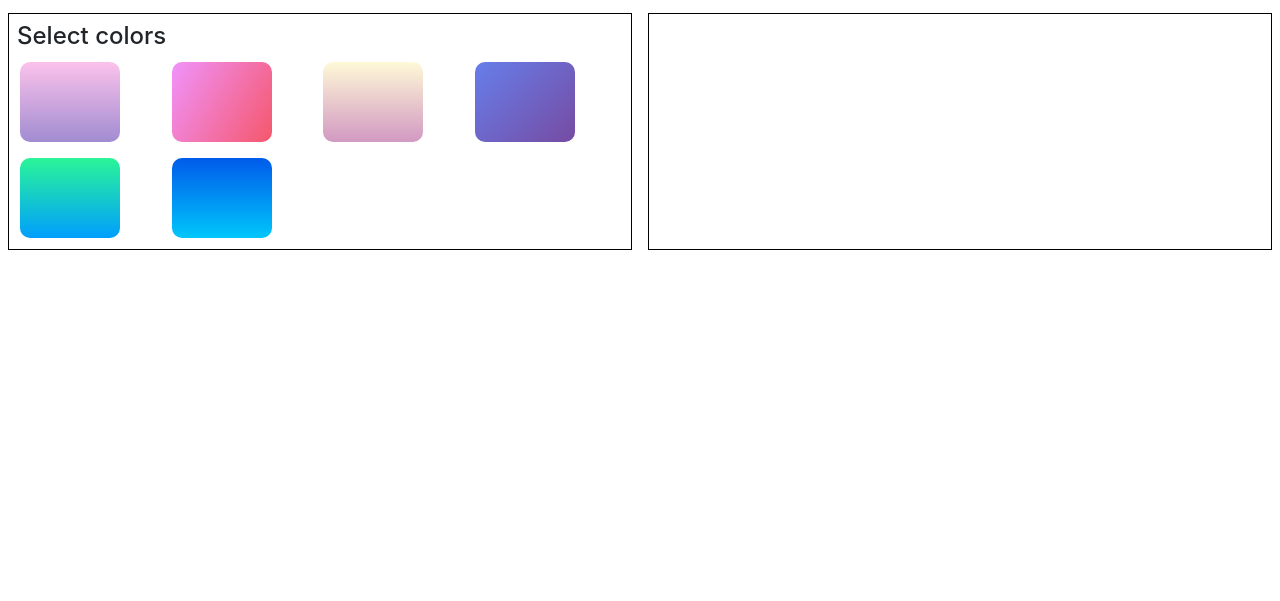
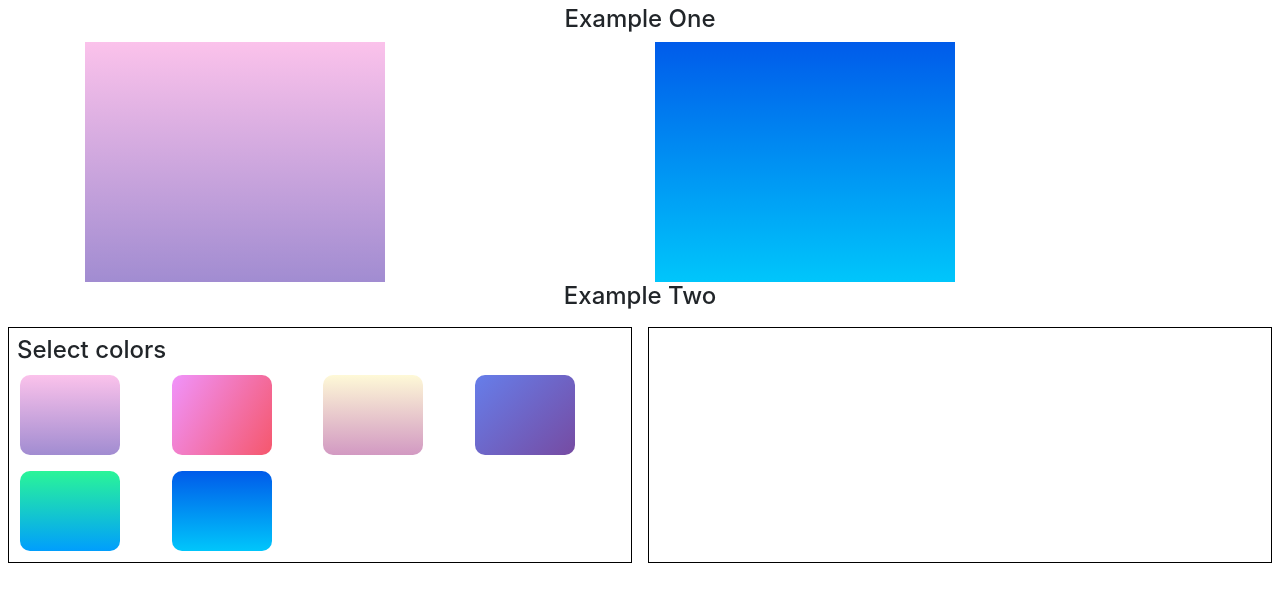
Before and after one commit to art-abdulwadud/drag-and-drop, a plain HTML site: page index.html in a window 1280 px wide. Shown: the part 51-652 px from the top of the page. Drawn offline with Linux system fonts and the light colour scheme.

Commit message:
examples

```diff
--- a/drag-and-drop.js
+++ b/drag-and-drop.js
@@ -1,4 +1,22 @@
-// DOM Elements
+// Example one
+let toBeDragged = document.querySelector('.to-be-dragged');
+let dropTarget = document.querySelector('.drop-target');
+
+toBeDragged.addEventListener('dragstart', (e) => {
+	e.dataTransfer.setData('text', e.target.style.backgroundImage)
+})
+
+dropTarget.addEventListener('dragover', (e) => {
+	e.preventDefault()
+})
+dropTarget.addEventListener('drop', (e) => {
+	e.preventDefault()
+	let newBackground = e.dataTransfer.getData('text');
+	toBeDragged.style.backgroundImage = e.target.style.backgroundImage;
+	e.target.style.backgroundImage = newBackground;
+})
+
+// Example two
 const selectColors = document.querySelector('.select-colors');
 const pickColor = document.querySelectorAll('.pick-color');
 const selectedColors = document.querySelector('.selected-colors');
@@ -9,7 +27,6 @@ pickColor.forEach(color => {
 		e.dataTransfer.setData('text', e.target.style.backgroundImage)
 	})
 })
-
 
 selectedColors.addEventListener('dragover', (e) => {
 	e.preventDefault()
--- a/index.html
+++ b/index.html
@@ -21,6 +21,22 @@
             <h1 class="title" data-aos="fade-up"
         data-aos-duration="1500">Color Drag</h1>
         </div>
+        <div class="container">
+            <h4 class="title text-center" data-aos="fade-up"
+        data-aos-duration="1500">Example One</h4>
+            <div class="row">
+                <div class="col">
+                    <div class="to-be-dragged" draggable="true"
+            style="background-image: linear-gradient(to top, #a18cd1 0%, #fbc2eb 100%);"></div>
+                </div>
+                <div class="col">
+                    <div class="drop-target"
+            style="background-image: linear-gradient(to top, #00c6fb 0%, #005bea 100%);"></div>
+                </div>
+            </div>
+        </div>
+        <h4 class="title text-center" data-aos="fade-up"
+        data-aos-duration="1500">Example Two</h4>
         <div class="grid">
             <div class="select-colors m-2 p-2" data-aos="fade-right" data-aos-duration="1500">
                 <h4>Select colors</h4>
@@ -39,9 +55,7 @@
                 style="background-image: linear-gradient(to top, #00c6fb 0%, #005bea 100%);" draggable="true"></div>
                 </div>
             </div>
-            <div class="selected-colors m-2 p-2" data-aos="fade-left" data-aos-duration="1500">
-
-            </div>
+            <div class="selected-colors m-2 p-2" data-aos="fade-left" data-aos-duration="1500"></div>
         </div>
     </section>
 
--- a/style.css
+++ b/style.css
@@ -46,7 +46,14 @@ body{
 	width: 100px;
 	color: white;
 }
-
+.to-be-dragged{
+	width: 300px;
+	height: 30vh;
+}
+.drop-target{
+	width: 300px;
+	height: 30vh;
+}
 /*
   ##Device = Desktops
 */
```
